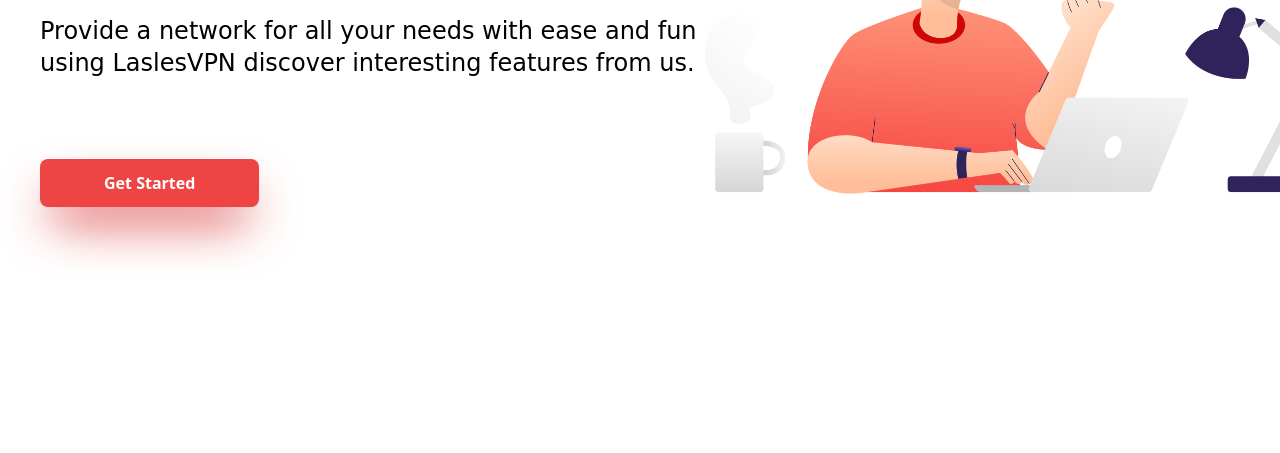
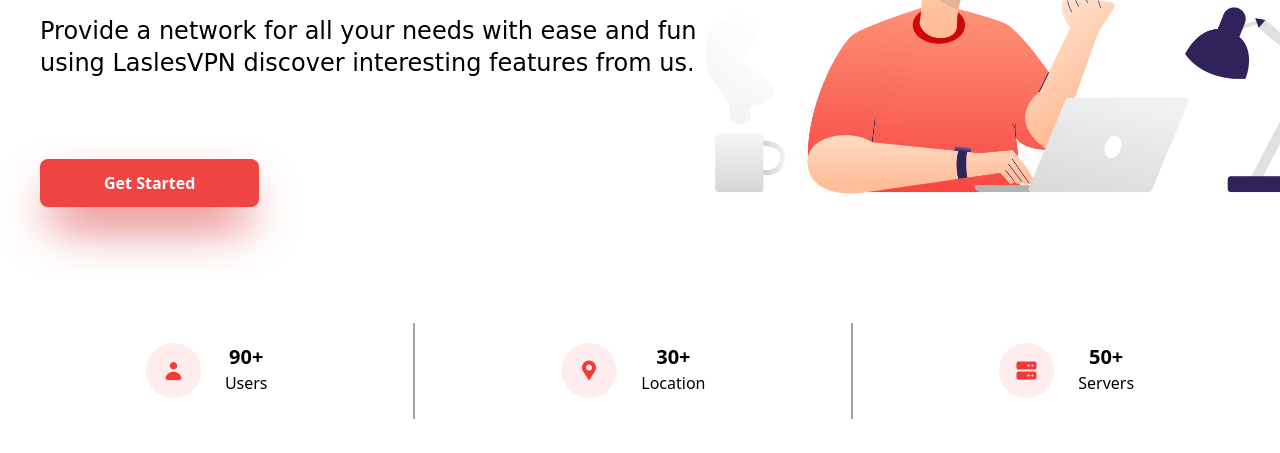
Before and after one commit to christaiwo/tailwind-vpn-website-landing-page, a website: page index.html in a window 1280 px wide. Shown: the part 347-800 px from the top of the page. Drawn offline with Linux system fonts and the light colour scheme.

Commit message:
Added Stat

```diff
--- a/index.html
+++ b/index.html
@@ -37,6 +37,39 @@
         </div>
     </header>
 
+    <!-- Stats -->
+    <section class="container mx-auto mt-24  items-center columns-1 lg:columns-3 flex justify-around xl:justify-evenly">
+        <div class="flex flex-col md:flex-row lg:flex-row gap-2">
+            <div>
+                <img src="./assets/img/Icon/user.png" alt="">
+            </div>
+            <div class="flex flex-col items-center text-center lg:pl-4">
+                <h1 class="font-bold text-xl">90+</h1>
+                <span>Users</span>
+            </div>
+        </div>
+        <div class="hidden lg:block border border-neutral-400 h-24 "></div>
+        <div class="flex flex-col md:flex-row lg:flex-row gap-2">
+            <div>
+                <img src="./assets/img/Icon/location.png" alt="">
+            </div>
+            <div class="flex flex-col items-center text-center lg:pl-4">
+                <h1 class="font-bold text-xl">30+</h1>
+                <span>Location</span>
+            </div>
+        </div>
+        <div class="hidden lg:block border border-neutral-400 h-24 "></div>
+        <div class="flex flex-col md:flex-row lg:flex-row gap-2">
+            <div>
+                <img src="./assets/img/Icon/Server.png" alt="">
+            </div>
+            <div class="flex flex-col items-center text-center lg:pl-4">
+                <h1 class="font-bold text-xl">50+</h1>
+                <span>Servers</span>
+            </div>
+        </div>
+    </section>
+
 
 
 </body>
```
